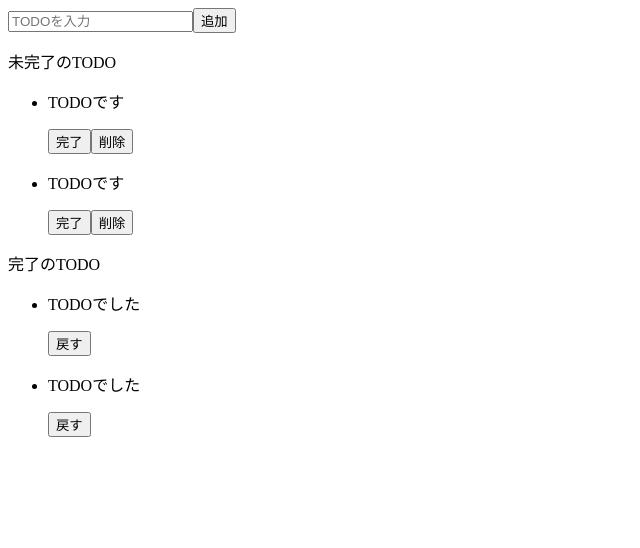
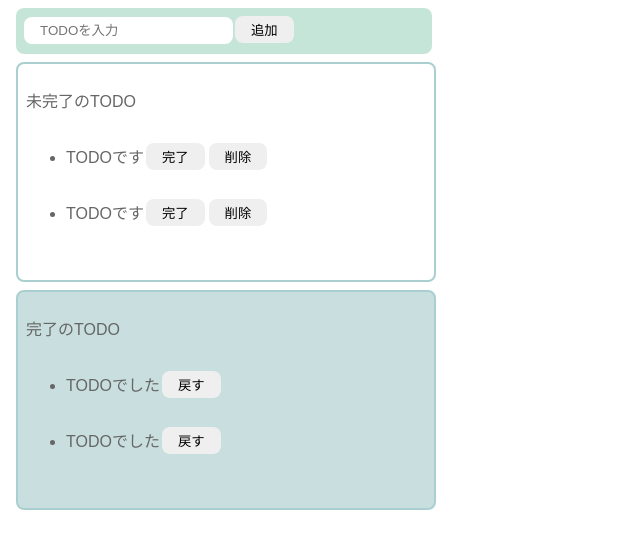
Before and after one commit to goro-ne/react-todo-test, a React (Vite) app: page / in a window 1280 px wide. Shown: the top 548 px of the page, without its empty margins (0-640 px from the left). Built offline with nearby package versions, Linux system fonts and the light colour scheme.

Commit message:
Add markup

```diff
--- a/src/Todo.jsx
+++ b/src/Todo.jsx
@@ -4,35 +4,44 @@
 
   return (
     <>
-      <div>
+      <div className="input-area">
         <input placeholder='TODOを入力'></input>
         <button>追加</button>
       </div>
-      <div>
+      <div className="incomplete-area">
         <p>未完了のTODO</p>
         <ul>
           <li>
+            <div className="list-row">
               <p>TODOです</p>
               <button>完了</button>
               <button>削除</button>
+            </div>
           </li>
           <li>
+            <div className="list-row">
               <p>TODOです</p>
               <button>完了</button>
               <button>削除</button>
+            </div>
+
           </li>
         </ul>
       </div>
-      <div>
+      <div className="complete-area">
         <p>完了のTODO</p>
         <ul>
           <li>
+            <div className="list-row">
               <p>TODOでした</p>
               <button>戻す</button>
+            </div>
           </li>
           <li>
+            <div className="list-row">
               <p>TODOでした</p>
               <button>戻す</button>
+            </div>
           </li>
         </ul>
       </div>
--- a/src/styles.css
+++ b/src/styles.css
@@ -0,0 +1,66 @@
+body {
+    font-family: sans-serif;
+    color: #666;
+  }
+
+  input {
+    border-radius: 8px;
+    border: none;
+    padding: 6px 16px;
+  }
+
+  button {
+    border-radius: 8px;
+    border: none;
+    padding: 4px 16px;
+    margin: 0px 2px;
+  }
+
+  button:hover {
+    background-color: #79a8a9;
+    color: #fff;
+    cursor: pointer;
+  }
+
+  .input-area {
+    background-color: #c6e5d9;
+    width: 400px;
+    height: 30px;
+    padding: 8px;
+    margin: 8px;
+    border-radius: 8px;
+  }
+
+  .incomplete-area {
+    border: 2px solid #aacfd0;
+    width: 400px;
+    min-height: 200px;
+    padding: 8px;
+    margin: 8px;
+    border-radius: 8px;
+  }
+
+  .complete-area {
+    border: 2px solid #aacfd0;
+    width: 400px;
+    min-height: 200px;
+    padding: 8px;
+    margin: 8px;
+    border-radius: 8px;
+    background-color: #c9dede;
+  }
+
+  .title {
+    text-align: center;
+    margin-top: 0;
+    font-weight: bold;
+  }
+
+  .list-row {
+    display: flex;
+    align-items: center;
+  }
+
+  .todo-item {
+    margin: 6px;
+  }
```
Lines whose indentation alone changed are shown as unchanged.
